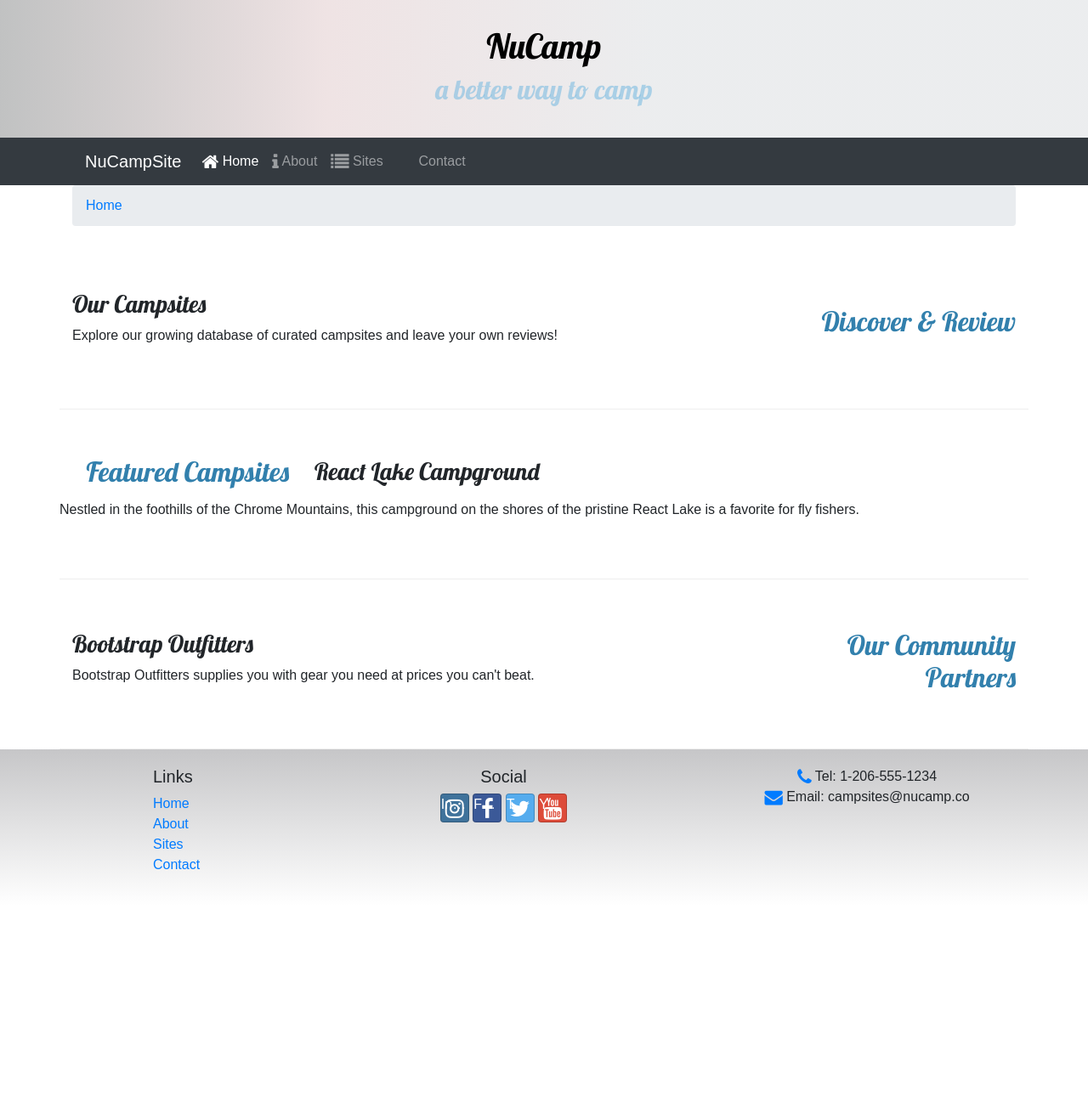
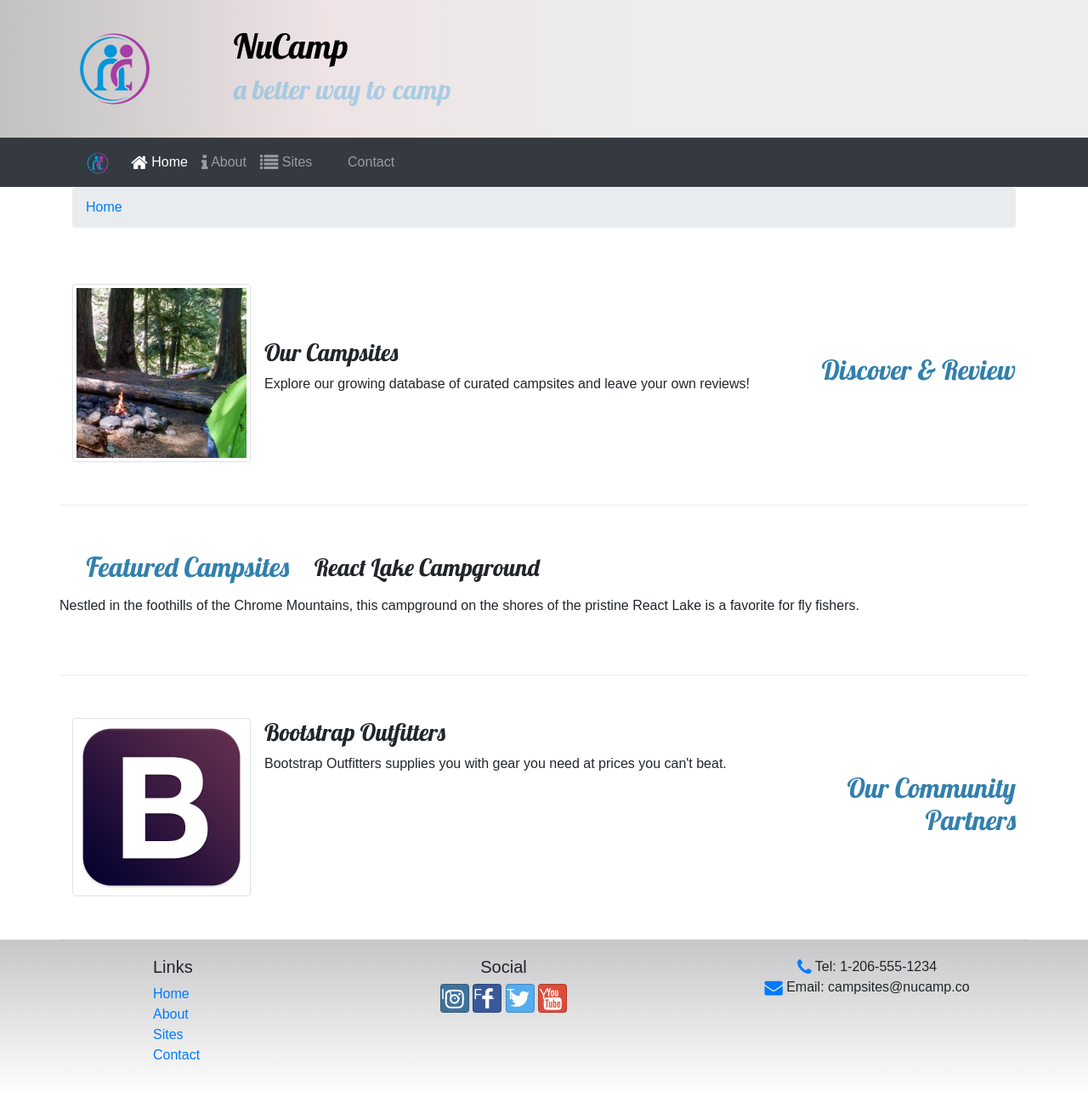
Before and after one commit to ShadFyt/nucamp, a website: page index.html in a window 1280 px wide. Shown: the whole page at 85% size. Before the commit the page ends 1066 px from the top, so only its background shows below. Drawn offline with nearby package versions, Linux system fonts and the light colour scheme.

Commit message:
images and Media

```diff
--- a/index.html
+++ b/index.html
@@ -24,9 +24,12 @@
     <title>NuCamp: A Better way To Camp</title>
   </head>
   <body>
-    <header class="jumbotron jumbotron-fluid text-center">
+    <header class="jumbotron jumbotron-fluid">
       <div class="container">
         <div class="row">
+          <div class="col-4 col-sm-3 col-md-2 align-self-center">
+            <img src="img/logo.png" alt="logo image" class="img-fluid" />
+          </div>
           <div class="col">
             <h1>NuCamp</h1>
             <h2>a better way to camp</h2>
@@ -38,12 +41,18 @@
     <nav class="navbar navbar-expand-lg navbar-dark bg-dark sticky-top">
       <div class="container">
         <div class="container-fluid">
-          <a class="navbar-brand" href="#">NuCampSite</a>
+          <a class="navbar-brand" href="#"
+            ><img
+              src="img/logo.png"
+              height="30"
+              width="30"
+              alt="small logo image"
+          /></a>
           <button
             class="navbar-toggler"
             type="button"
-            data-bs-toggle="collapse"
-            data-bs-target="#navbarNav"
+            data-toggle="collapse"
+            data-target="#navbarNav"
             aria-controls="navbarNav"
             aria-expanded="false"
             aria-label="Toggle navigation"
@@ -94,11 +103,20 @@
           <h2 class="text-sm-right">Discover & Review</h2>
         </div>
         <div class="col">
+          <div class="media">
+            <img
+              class="d-flex mr-3 img-thumbnail"
+              src="img/breadcrumb-trail-thumb.jpg"
+              alt="Breadcrumb Trail"
+            />
+            <div class="media-body align-self-center">
               <h3>Our Campsites</h3>
               <p class="d-none d-sm-block">
-            Explore our growing database of curated campsites and leave your own
-            reviews!
+                Explore our growing database of curated campsites and leave your
+                own reviews!
               </p>
+            </div>
+          </div>
         </div>
       </div>
 
@@ -120,11 +138,20 @@
           <h2 class="text-sm-right">Our Community Partners</h2>
         </div>
         <div class="col">
+          <div class="media">
+            <img
+              src="img/bootstrap-thumb.png"
+              alt="Bootstrap Outfitters"
+              class="d-flex mr-3 img-thumbnail"
+            />
+            <div class="media-body algin-self-center">
               <h3>Bootstrap Outfitters</h3>
               <p class="d-none d-sm-block">
-            Bootstrap Outfitters supplies you with gear you need at prices you
-            can't beat.
+                Bootstrap Outfitters supplies you with gear you need at prices
+                you can't beat.
               </p>
+            </div>
+          </div>
         </div>
       </div>
     </div>
```
Also changed, not shown: aboutus.html (+10 -5 lines), contactus.html (+8 -3 lines), img/bootstrap-thumb.png (added), img/breadcrumb-trail-thumb.jpg (added), img/breadcrumb-trail.jpg (added), img/chrome-river-thumb.jpg (added), img/chrome-river.jpg (added), img/logo.png (added), img/react-lake-thumb.jpg (added), img/react-lake.jpg (added). Lines whose indentation alone changed are shown as unchanged.
